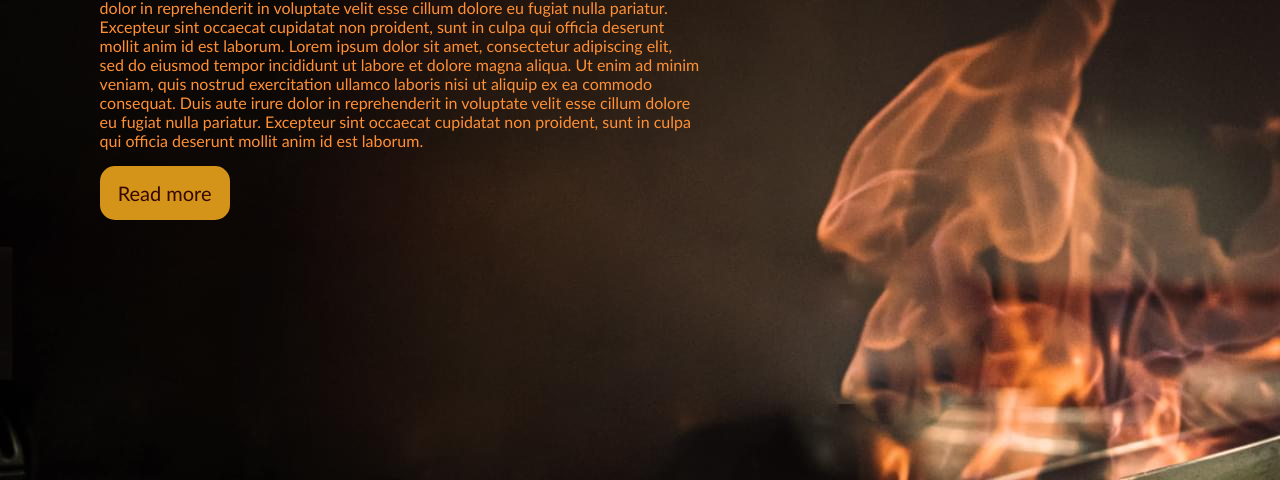
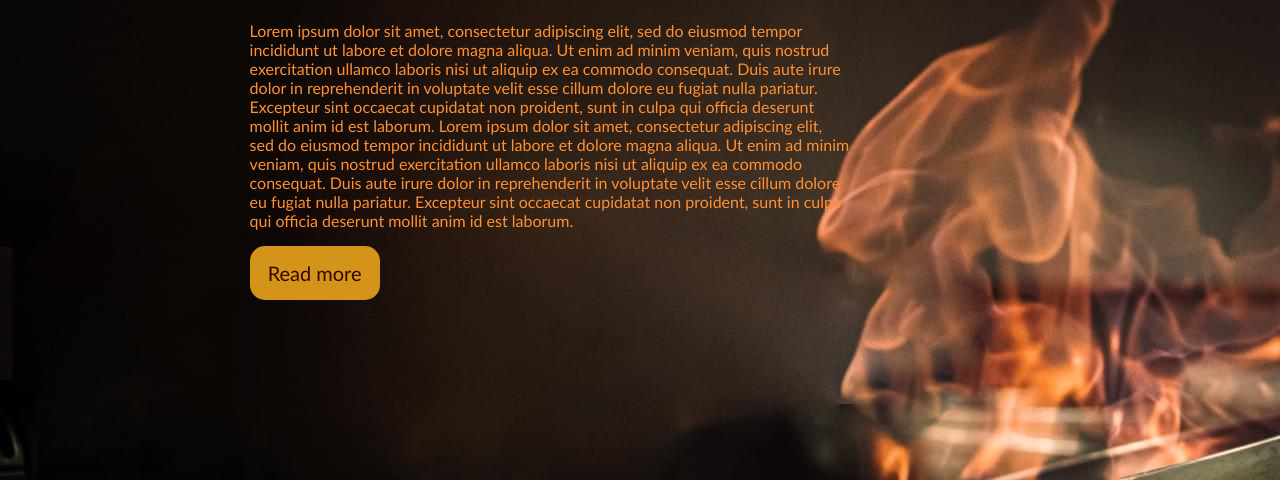
Before and after one commit to kenderb/RESTAURANT-PAGE-JS, a website built with webpack: page dist/index.html in a window 1280 px wide. Shown: the part 320-800 px from the top of the page. Built offline with Linux system fonts and the light colour scheme.

```diff
--- a/src/styles/style.scss
+++ b/src/styles/style.scss
@@ -82,8 +82,8 @@
 }
 
 section {
-  margin-left: 90px;
-  margin-top: 80px;
+  margin-left: 15rem;
+  margin-top: 10rem;
   width: 600px;
   height: auto;
 }
--- a/webpack.config.js
+++ b/webpack.config.js
@@ -9,7 +9,7 @@
     path: path.resolve(__dirname, './dist'),
     publicPath: '',
   },
-  mode: 'development',
+  mode: 'production',
   module: {
     rules: [
       {
```
Also changed, not shown: README.md, dist/main.js, dist/styles.css, screenshot.png (added), screenshot2.PNG (added), src/images/Backgorund3.jpg (deleted), 1 other file.
